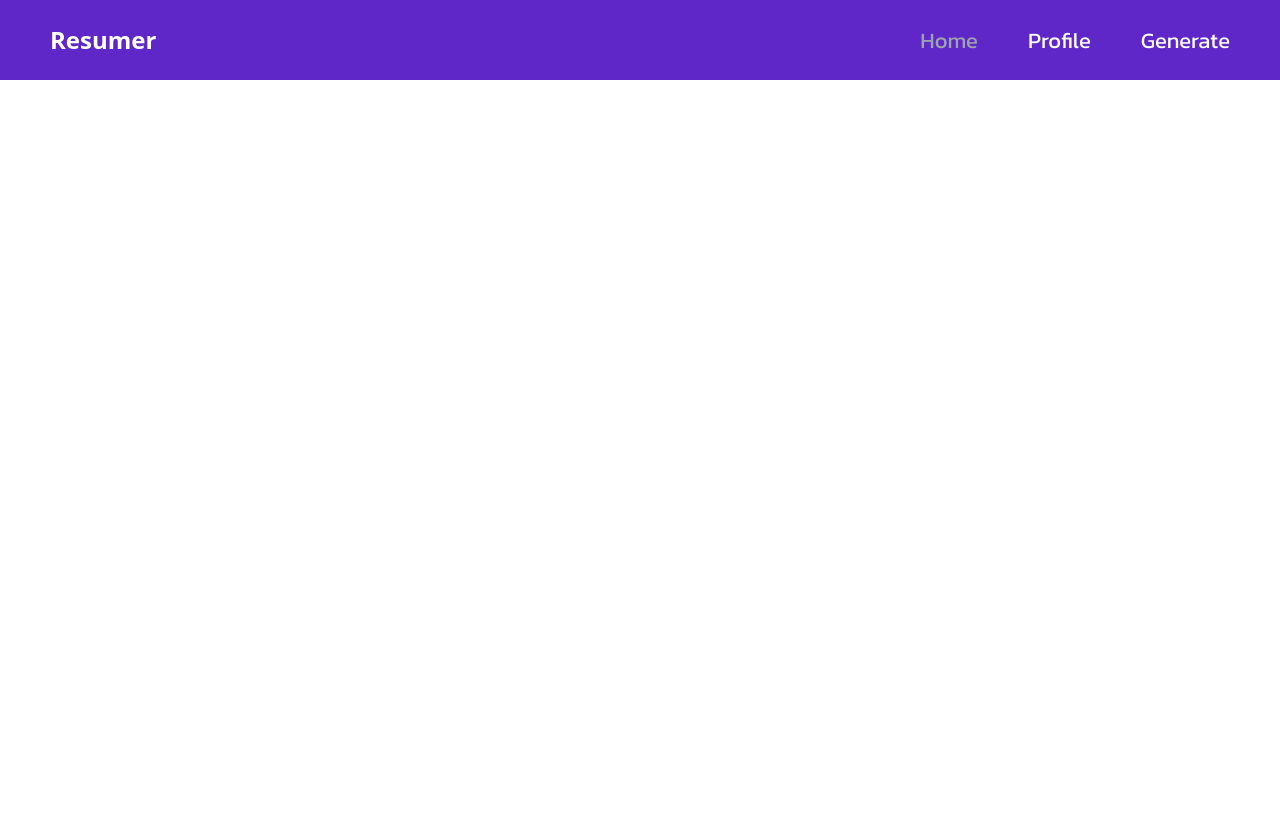
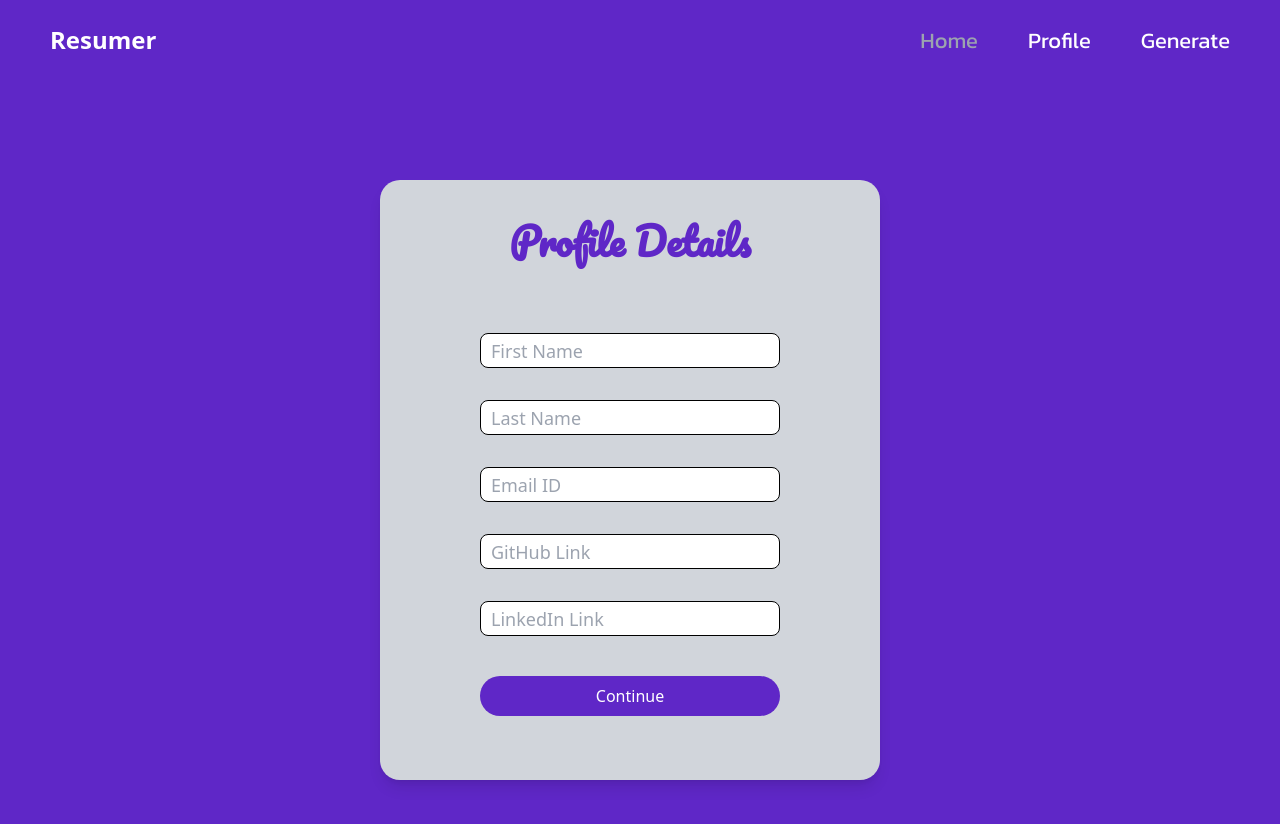
Before and after one commit to Anmol-2003/resumer-frontend, a React (Vite) app: page /profile-details in a window 1280 px wide. Shown: the top 824 px of the page. Before the commit the page ends 800 px from the top, so only its background shows below. Built offline with nearby package versions, Linux system fonts and the light colour scheme.

Commit message:
more updates

```diff
--- a/src/App.jsx
+++ b/src/App.jsx
@@ -6,6 +6,7 @@ import { Route, Routes } from 'react-router-dom'
 import TemplateSelection from "./components/Generate/TemplateSelection"
 import Dashboard from "./components/Generate/Dashboard"
 import UserDetails from "./components/Details/userDetails"
+import ProfileDetails from "./components/Signup/ProfileDetails"
 
 
 function App() {
@@ -19,6 +20,7 @@ function App() {
         <Route path='/signup' element = {<Signup/>} />
         <Route path="/user-details" element = {<UserDetails/>}/>
         <Route path='/template-selection' element = {<TemplateSelection/>} />
+        <Route path='/profile-details' element = {<ProfileDetails/>} />
         {/* To pass information or state between pages using router. Have to define the parameters in the Route definition for dynamic passing */}
         <Route path='/dashboard/:template' element = {<Dashboard/>} />
 
--- a/src/components/Details/AddDetailsCard.jsx
+++ b/src/components/Details/AddDetailsCard.jsx
@@ -31,7 +31,7 @@ const AddDetailsCard = ({content, onClose}) => {
             console.log('Please fill all the details');
             return;
         }
-        const url = "http://127.0.0.1:3000" +
+        const url = "http://34.71.5.19:3000" +
             (content === 'experience' ? "/saveExperience" :
             content === 'projects' ? "/saveProject" :
             "/saveEducation");
@@ -43,15 +43,15 @@ const AddDetailsCard = ({content, onClose}) => {
         if(response.ok){
             const responseBody = await response.json();
             if(responseBody.status_code === 200){
-                console.log('Data saved');
-                onClose();
+                alert('Data saved');
+                onClose(true);
             } else {
                 console.log(`${responseBody.status_code} Error occured`);
-                onClose();
+                onClose(false);
             }
         }else {
             console.log('Bad response');
-            onClose();
+            onClose(false);
         }
     };
 
@@ -192,7 +192,9 @@ const AddDetailsCard = ({content, onClose}) => {
                 Save
             </button>
             <button
-            onClick={onClose}
+            onClick={()=>{
+                onClose(false);
+            }}
             className='rounded-3xl border-[#5f27c7] border-[1px] px-10 text-[#5f27c7] cursor-pointer w-[200px]'>
                 Cancel
             </button>
--- a/src/components/Generate/Dashboard.jsx
+++ b/src/components/Generate/Dashboard.jsx
@@ -26,7 +26,7 @@ const Dashboard = () => {
 
     try {
         // Axios request with responseType set to 'blob' to handle the binary file
-        const response = await axios.post(`http://127.0.0.1:3000/generateResume/${template}`, data, {
+        const response = await axios.post(`http://34.71.5.19:3000/generateResume/${template}`, data, {
             responseType: 'blob',  // Important: Set responseType to blob
             headers: {
                 'Content-Type': 'application/json',
--- a/src/components/Home/Home.jsx
+++ b/src/components/Home/Home.jsx
@@ -19,7 +19,7 @@ const Home = () => {
     const fetchUserData = async () => {
       try{
         const response = await fetch(
-          'http://127.0.0.1:3000/auth/me', {
+          'http://34.71.5.19:3000/auth/me', {
             method : ['GET'],
             headers : {
               'Authorization' : `Bearer ${access_token}`,
@@ -73,45 +73,7 @@ const Home = () => {
       </div>
     </div>
   )
-  // return userId ? (
-  //   <div>
 
-  //   </div>
-  // ) : (
-  //   <div className='h-screen flex items-center bg-white'>
-  //     <div className='flex ml-36'>
-  //       <div className='w-[400px] mt-2.5'>
-  //         <div className='text-4xl font-bold mb-5'>Resumer.</div>
-  //         <div className='text-xl mb-7'>
-  //           <p>Your smart resume manager that tailors your professional story to match any job description, generating ATS-optimized resumes in sleek, customizable templates with ease.</p>
-  //         </div>
-  //         <div className=''>
-  //           <ul className="flex flex-col space-y-5">
-  //             <li>
-  //               <button
-  //                 onClick={() => navigate('/login')}
-  //                 className='w-[300px] h-10 bg-[#5f27c7] text-white font-bold text-lg rounded-full hover:shadow-lg'
-  //               >
-  //                 Login
-  //               </button>
-  //             </li>
-  //             <li>
-  //               <button
-  //                 onClick={() => navigate('/signup')}
-  //                 className='w-[300px] h-10 bg-[#5f27c7] text-white font-bold text-lg rounded-full hover:shadow-lg'
-  //               >
-  //                 Sign up
-  //               </button>
-  //             </li>
-  //           </ul>
-  //         </div>
-  //       </div>
-  //       <div className=''>
-  //         <img src={assets.resumer_homepage} alt="" className='w-[550px]' />
-  //       </div>
-  //     </div>
-  //   </div>
-  // )
 }
 
 export default Home;
--- a/src/components/Login/Login.jsx
+++ b/src/components/Login/Login.jsx
@@ -18,7 +18,7 @@ const Login = () => {
         }
         const data = { email, password };
         try {
-            const response = await fetch('http://127.0.0.1:3000/auth/login', {
+            const response = await fetch('http://34.71.5.19:3000/auth/login', {
                 method: 'POST',
                 headers: {
                     'Content-Type': 'application/json',
--- /dev/null
+++ b/src/components/Signup/ProfileDetails.jsx
@@ -0,0 +1,102 @@
+import React, { useState } from 'react'
+import { useSelector } from 'react-redux';
+import { useNavigate } from 'react-router-dom';
+
+const ProfileDetails = () => {
+    const navigate = useNavigate();
+    const [profileDetails, setProfileDetails] = useState({
+        firstName : "",
+        lastName : "",
+        email : "",
+        githubLink : "",
+        linkinLink : "",
+    });
+    const userId = useSelector(state => state.user.userId);
+
+    const profileDetailsHandler = async () => {
+        const response = await fetch(`http://34.71.5.19:3000/saveUserProfile/${userId}`, {
+            method : 'POST',
+            body : JSON.stringify(profileDetails),
+            headers : {'Content-Type' : 'application/json'}
+        });
+        if(response.ok){
+            const responseBody = await response.json();
+            if(responseBody.status_code == 200){
+                console.log('User Registered Successfully');
+                navigate('/template-selection');
+            }else{
+                console.log(`${responseBody.status_code} response code`);
+            }
+        }else{
+            console.log('Bad response');
+        }
+    }
+
+    return (
+        <div className="h-screen bg-[#5f27c7] flex items-center pl-[230px]">
+          <div className="flex flex-col ml-[150px] w-[500px] h-[75vh] bg-gray-300 rounded-[20px] shadow-lg">
+            <div className="self-center mt-8 mb-16 text-[38px] font-bold text-[#5f27c7] font-pacifico">
+              Profile Details
+            </div>
+            <div className="self-center space-y-8">
+              <div className="flex gap-[20px]">
+                <input
+                  type="text"
+                  placeholder="First Name"
+                  value={profileDetails.firstName}
+                  onChange={(e) => setProfileDetails(prev => ({...prev, firstName : e.target.value}))}
+                  className="w-[300px] h-[35px] rounded-lg border-[0.3px] border-black px-[10px] text-[18px]"
+                />
+              </div>
+              <div className="flex gap-[20px]">
+                <input
+                  type="text"
+                  placeholder="Last Name"
+                  value={profileDetails.lastName}
+                  onChange={(e) => setProfileDetails(prev => ({...prev, lastName : e.target.value}))}
+                  className="w-[300px] h-[35px] rounded-lg border-[0.3px] border-black px-[10px] text-[18px]"
+                />
+              </div>
+              <div className="flex gap-[20px]">
+                <input
+                  type="email"
+                  placeholder="Email ID"
+                  value={profileDetails.email}
+                  onChange={(e) => setProfileDetails(prev => ({...prev, email : e.target.value}))}
+                  className="w-[300px] h-[35px] rounded-lg border-[0.3px] border-black px-[10px] text-[18px]"
+                />
+              </div>
+              <div className="flex gap-[20px]">
+                <input
+                  type="text"
+                  placeholder="GitHub Link"
+                  value={profileDetails.githubLink}
+                  onChange={(e) => setProfileDetails(prev => ({...prev, githubLink : e.target.value}))}
+                  className="w-[300px] h-[35px] rounded-lg border-[0.3px] border-black px-[10px] text-[18px]"
+                />
+              </div>
+              <div className="flex gap-[20px]">
+                <input
+                  type="text"
+                  placeholder="LinkedIn Link"
+                  value={profileDetails.linkinLink}
+                  onChange={(e) => setProfileDetails(prev => ({...prev, linkinLink : e.target.value}))}
+                  className="w-[300px] h-[35px] rounded-lg border-[0.3px] border-black px-[10px] text-[18px]"
+                />
+              </div>
+            </div>
+            <div className="flex flex-col items-center mt-10 space-y-5">
+              <button
+                className="h-[40px] w-[300px] bg-[#5f27c7] text-white rounded-3xl hover:shadow-lg"
+                onClick={profileDetailsHandler}
+              >
+                Continue
+              </button>
+            </div>
+          </div>
+        </div>
+      );
+
+}
+
+export default ProfileDetails
--- a/src/components/Signup/Signup.jsx
+++ b/src/components/Signup/Signup.jsx
@@ -26,7 +26,7 @@ const Signup = () => {
     };
 
     try {
-      const response = await fetch('http://127.0.0.1:3000/auth/signup', {
+      const response = await fetch('http://34.71.5.19:3000/auth/signup', {
         method: 'POST',
         headers: {
           'Content-Type': 'application/json',
@@ -36,10 +36,10 @@ const Signup = () => {
       let responseBody = await response.json();
 
       if (response.ok) {
-        dispatch(updateUserId(responseBody.data));
+        dispatch(updateUserId(responseBody.data)); // save the userId in the current session
         localStorage.setItem('access_token', responseBody.token);
-        dispatch(updateNavPage('generate'));
-        navigate('/template-selection');
+
+        navigate('/profile-details');
         // console.log(responseBody);
         // alert('Sign up successful');
       } else {
```
Also changed, not shown: src/components/Details/EditDetailsCard.jsx (renamed from src/components/Details/EditCard.jsx, +13 -7 lines), src/components/Details/userDetails.jsx (+21 -5 lines).
